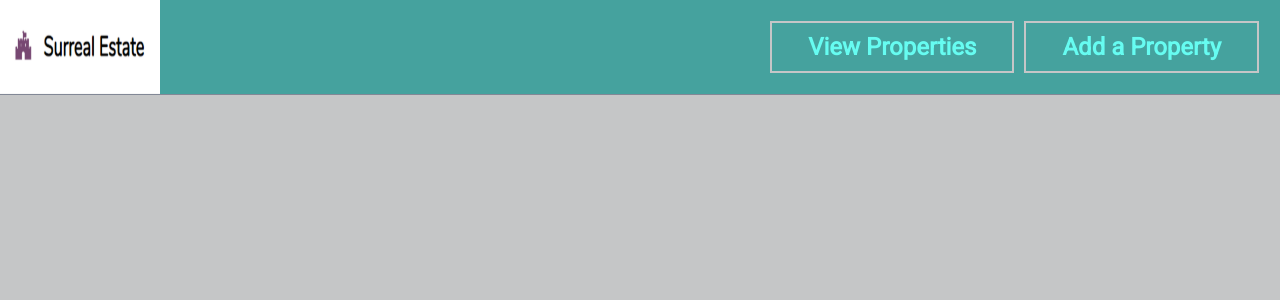
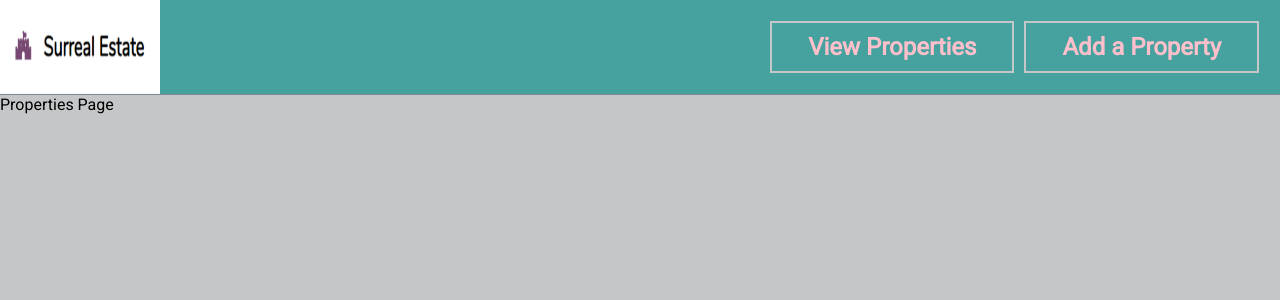
Before and after one commit to btomo86/surreal-estate, a React (Create React App) app: page / in a window 1280 px wide. Shown: the top 300 px of the page. Built offline with nearby package versions, Linux system fonts and the light colour scheme.

Commit message:
added routing to my App

```diff
--- a/package.json
+++ b/package.json
@@ -8,6 +8,7 @@
     "@testing-library/user-event": "^12.4.0",
     "react": "^17.0.1",
     "react-dom": "^17.0.1",
+    "react-router-dom": "^5.2.0",
     "react-scripts": "4.0.1",
     "web-vitals": "^0.2.4"
   },
--- /dev/null
+++ b/src/components/AddProperty.js
@@ -0,0 +1,11 @@
+import React from "react";
+
+const AddProperty = () => {
+  return (
+    <>
+      <div>Add Property Page</div>
+    </>
+  );
+};
+
+export default AddProperty;
--- a/src/components/App.js
+++ b/src/components/App.js
@@ -2,11 +2,18 @@ import React from "react";
 import "../styles/App.css";
 import "../styles/NavBar.css";
 import NavBar from "../components/NavBar";
+import Properties from "../components/Properties";
+import AddProperty from "../components/AddProperty";
+import { Switch, Route } from "react-router-dom";
 
 function App() {
   return (
     <>
       <NavBar />
+      <Switch>
+        <Route exact path="/" component={Properties} />
+        <Route exact path="/add-property" component={AddProperty} />
+      </Switch>
     </>
   );
 }
--- a/src/components/NavBar.js
+++ b/src/components/NavBar.js
@@ -1,13 +1,18 @@
 import React from "react";
 import "../styles/NavBar.css";
+import { Link } from "react-router-dom";
 
 const NavBar = () => {
   return (
     <div className="navbar">
       <img className="logo" src="./images/logo.png" alt="Surreal Estate logo" />
       <ul className="navbar-links">
-        <li className="navbar-links-item">View Properties</li>
-        <li className="navbar-links-item">Add a Property</li>
+        <li className="navbar-links-item">
+          <Link to="/">View Properties</Link>
+        </li>
+        <li className="navbar-links-item">
+          <Link to="/add-property">Add a Property</Link>
+        </li>
       </ul>
     </div>
   );
--- /dev/null
+++ b/src/components/Properties.js
@@ -0,0 +1,11 @@
+import React from "react";
+
+const Properties = () => {
+  return (
+    <>
+      <div>Properties Page</div>
+    </>
+  );
+};
+
+export default Properties;
--- a/src/index.js
+++ b/src/index.js
@@ -3,10 +3,13 @@ import ReactDOM from "react-dom";
 import "./index.css";
 import App from "./components/App";
 import reportWebVitals from "./reportWebVitals";
+import { BrowserRouter } from "react-router-dom";
 
 ReactDOM.render(
   <React.StrictMode>
-    <App />
+    <BrowserRouter>
+      <App />
+    </BrowserRouter>
   </React.StrictMode>,
   document.getElementById("root")
 );
--- a/src/styles/NavBar.css
+++ b/src/styles/NavBar.css
@@ -39,4 +39,10 @@
   text-decoration: none;
   color: #66fcf1;
   font-weight: bolder;
+  cursor: pointer;
 }
+
+a:link {
+  color: pink;
+  text-decoration: none;
+}
```
Also changed, not shown: 2 other files (tests, documents, lock files or other folders).
